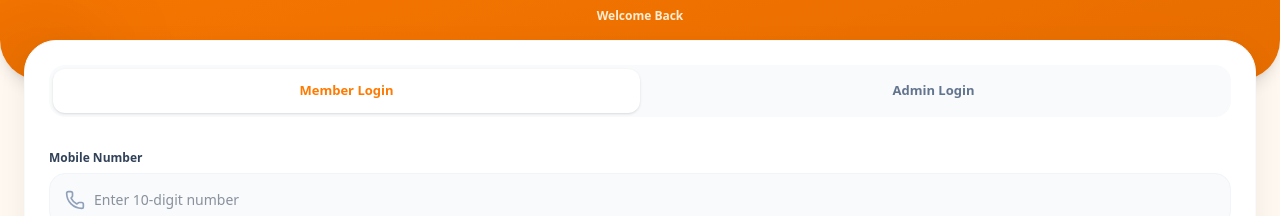
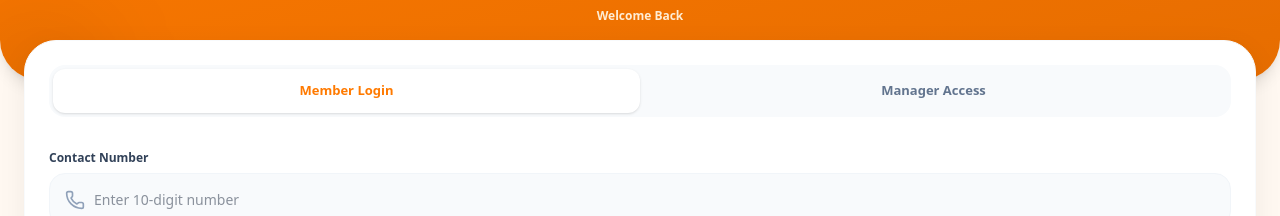
Before and after one commit to ganitwali2025-maker/ganesh-samiti-new, a React (Vite) app: page /login in a window 1280 px wide. Shown: the part 220-436 px from the top of the page. Built offline with nearby package versions, Linux system fonts and the light colour scheme.

Commit message:
Replace sensitive login terms to avoid safe browsing false positive

```diff
--- a/src/screens/LoginScreen.tsx
+++ b/src/screens/LoginScreen.tsx
@@ -40,7 +40,7 @@ export function LoginScreen() {
               onClick={() => setLoginMethod('admin')}
               className={`flex-1 py-3 text-[13px] font-bold rounded-xl transition-all ${loginMethod === 'admin' ? 'bg-white text-[#FF7A00] shadow-sm' : 'text-slate-500 hover:text-slate-700'}`}
             >
-              Admin Login
+              Manager Access
             </button>
           </div>
 
@@ -55,7 +55,7 @@ export function LoginScreen() {
               {loginMethod === 'otp' ? (
                 <div className="space-y-5">
                   <div>
-                    <label className="text-[12px] font-bold text-slate-700 mb-1.5 block">Mobile Number</label>
+                    <label className="text-[12px] font-bold text-slate-700 mb-1.5 block">Contact Number</label>
                     <div className="relative">
                       <div className="absolute inset-y-0 left-0 pl-4 flex items-center pointer-events-none">
                         <Phone className="w-5 h-5 text-slate-400" />
@@ -91,7 +91,7 @@ export function LoginScreen() {
               ) : (
                 <div className="space-y-5">
                   <div>
-                    <label className="text-[12px] font-bold text-slate-700 mb-1.5 block">Admin ID / Email</label>
+                    <label className="text-[12px] font-bold text-slate-700 mb-1.5 block">Manager ID</label>
                     <div className="relative">
                       <div className="absolute inset-y-0 left-0 pl-4 flex items-center pointer-events-none">
                         <UserIcon />
@@ -106,8 +106,8 @@ export function LoginScreen() {
 
                   <div>
                     <div className="flex justify-between items-center mb-1.5">
-                      <label className="text-[12px] font-bold text-slate-700 block">Password</label>
-                      <a href="#" className="text-[11px] font-bold text-[#FF7A00]">Forgot Password?</a>
+                      <label className="text-[12px] font-bold text-slate-700 block">Passcode</label>
+                      <a href="#" className="text-[11px] font-bold text-[#FF7A00]">Forgot Passcode?</a>
                     </div>
                     <div className="relative">
                       <div className="absolute inset-y-0 left-0 pl-4 flex items-center pointer-events-none">
@@ -130,7 +130,7 @@ export function LoginScreen() {
                     onClick={() => navigate('dashboard')}
                     className="w-full h-14 bg-[#FF7A00] text-white rounded-2xl font-bold text-[15px] flex items-center justify-center gap-2 shadow-[0_8px_20px_rgb(255,122,0,0.3)] active:scale-[0.98] transition-transform mt-2"
                   >
-                    Secure Login <ShieldCheck className="w-5 h-5" />
+                    Continue <ShieldCheck className="w-5 h-5" />
                   </button>
                 </div>
               )}
```
